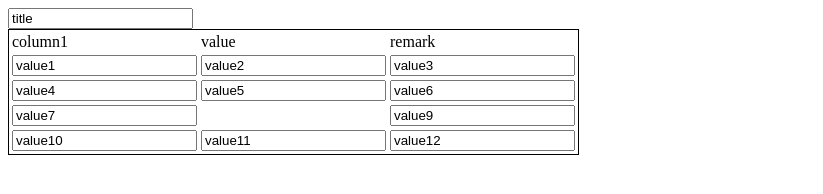
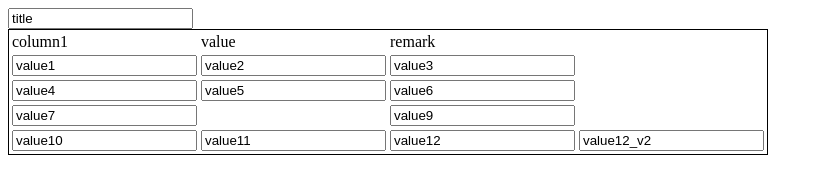
Before and after one commit to jingyanzhong/git-test1, a plain HTML site: page index.html in a window 1280 px wide. Shown: the whole page, without its empty margins (0-823 px from the left). Drawn offline with Linux system fonts and the light colour scheme.

Commit message:
[ ws1 ] v2

```diff
--- a/index.html
+++ b/index.html
@@ -66,6 +66,7 @@
             </td>
             <td>
                 <input type="text" value="value12">
+                <input type="text" value="value12_v2">
             </td>
         </tr>
     </table>
```
